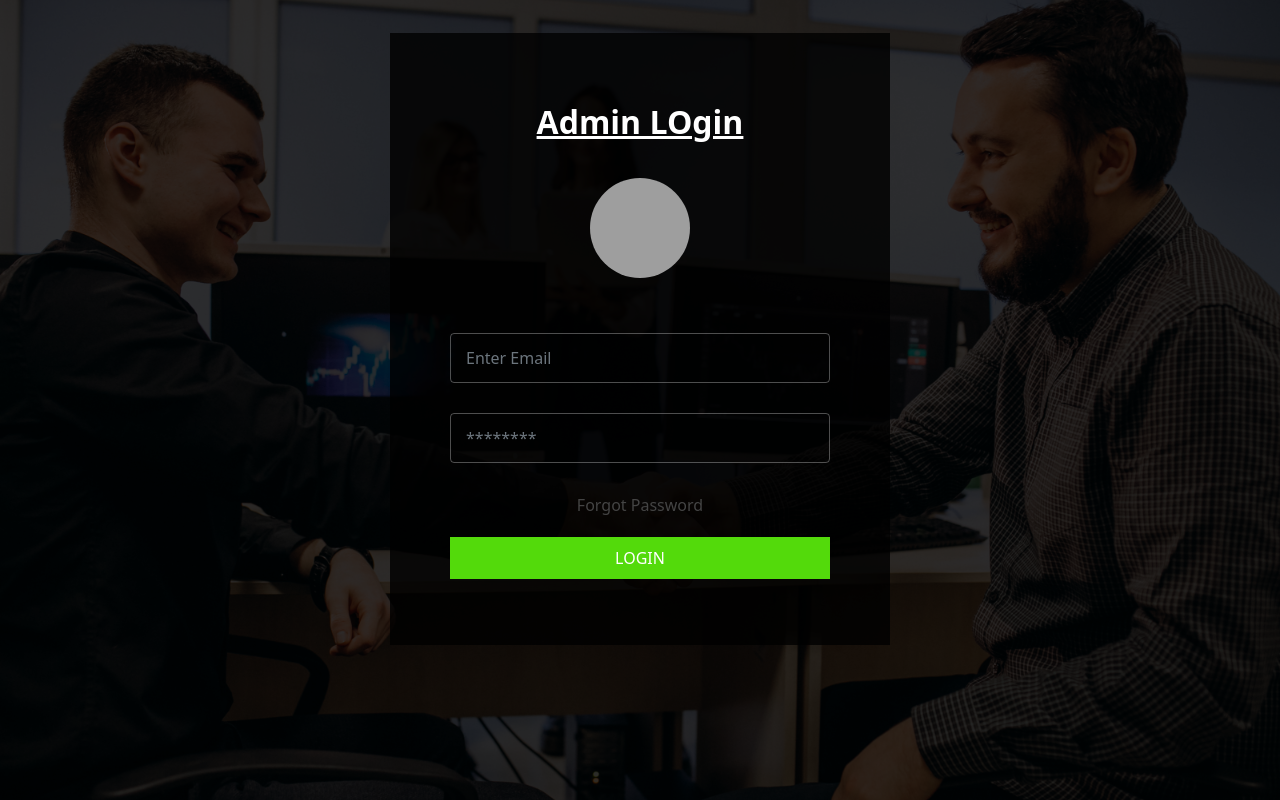
After one commit to jouharkabeer/uce-collage-management-django, a Django app: page /admin_login/ in a window 1280 px wide. The commit adds this page. Run offline with Django 4.2, Linux system fonts and the light colour scheme; some web fonts are replaced; grey boxes are pictures that could not be loaded.

Commit message:
login pages

```diff
--- /dev/null
+++ b/project/templates/admin_login.html
@@ -0,0 +1,55 @@
+<!doctype html>
+<html lang="en">
+  <head>
+    <meta charset="utf-8">
+    <meta name="viewport" content="width=device-width, initial-scale=1, shrink-to-fit=no">
+    <meta name="description" content="">
+    <meta name="author" content="">
+
+    <link href="assets/css/bootstrap.min.css" rel="stylesheet">
+    <link href="assets/css/font-awesome.min.css" rel="stylesheet">
+    <link href="assets/css/style.css" rel="stylesheet">
+
+    <title>UCE_MANAGEMENT</title>
+  </head>
+  <body>
+    <section class="form-01-main">
+      <div class="form-cover">
+      <div class="container">
+        <div class="row">
+          <div class="col-md-12">
+            <div class="form-sub-main">
+              <div class="_main_head_as">
+                <div class="login">Admin LOgin</div>
+                <a href="#">
+                  <img src="https://img.favpng.com/9/14/17/computer-icons-social-media-png-favpng-QsaBd8gnpzK2HRZn6X15nbNX2_t.jpg">
+                </a>
+              </div>
+              <div class="form-group">
+                  <input id="email" name="email" class="form-control _ge_de_ol" type="text" placeholder="Enter Email" required="" aria-required="true">
+              </div>
+
+              <div class="form-group">
+                <input id="password" type="password" class="form-control" name="password" placeholder="********" required="required">
+                <i toggle="#password" class="fa fa-fw fa-eye toggle-password field-icon"></i>
+              </div>
+
+              <div class="form-group">
+                <div class="check_box_main">
+                  <a href="#" class="pas-text">Forgot Password</a>
+                </div>
+              </div>
+
+              <div class="form-group">
+                <div class="btn_uy greenlite">
+                  <a href="#"><span>Login</span></a>
+                </div>
+              </div>
+            </div>
+          </div>
+        </div>
+      </div>
+      </div>
+    </section>
+  </body>
+</html>
--- a/project/templates/assets/css/style.css
+++ b/project/templates/assets/css/style.css
@@ -189,3 +189,11 @@ textarea {
 .orange{
   background: #e94808;
 }
+
+.greenlite{
+  background: #53da0b;
+}
+
+.yellow{
+  background: #deee06;
+}
--- a/project/urls.py
+++ b/project/urls.py
@@ -3,4 +3,16 @@ from . import views
 
 urlpatterns = [
     path("", views.index, name='index'),
+
+    #Admin Urls
+    path('admin_login/', views.admin_login, name='admin login' ),
+
+    #Student Urls
+    path('student_login/', views.student_login, name='student login' ),
+
+    #Faculty Urls
+    path('faculty_login/', views.faculty_login, name='faculty login' ),
+
+    #Alumni Urls
+    path('alumni_login/', views.alumni_login, name='alumni login' ),
 ]
--- a/project/views.py
+++ b/project/views.py
@@ -7,3 +7,15 @@ from datetime import date
 
 def index(request):
     return render(request, "index.html")
+
+def admin_login(request):
+    return render(request, "admin_login.html")
+
+def student_login(request):
+    return render(request, "student_login.html")
+
+def faculty_login(request):
+    return render(request, "faculty_login.html")
+
+def alumni_login(request):
+    return render(request, "alumni_login.html")
```
Also changed, not shown: project/templates/alumni_login.html (added, +55 -0 lines), project/templates/index.html (+4 -4 lines).
